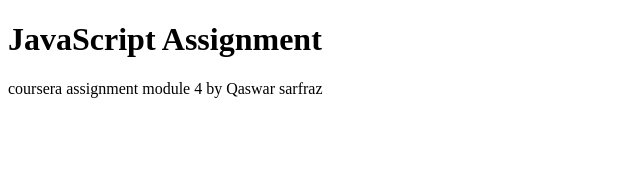
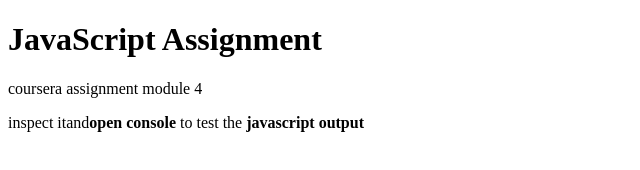
Before and after one commit to qaswarsarfraz187/module-4, a plain HTML site: page index.html in a window 1280 px wide. Shown: the whole page, without its empty margins (0-640 px from the left). Drawn offline with Linux system fonts and the light colour scheme.

Commit message:
Update index.html

```diff
--- a/index.html
+++ b/index.html
@@ -7,7 +7,8 @@
 </head>
 <body>
     <h1>JavaScript Assignment</h1>
-<p>coursera assignment module 4 by Qaswar sarfraz</p>
+<p>coursera assignment module 4</p>
+    <p><b></b>inspect it</b>and<strong>open console</strong>  to test the<strong> javascript output</strong> </p>
     <script src="helloSpeaker.js"></script>
     <script src="byeSpeaker.js"></script>
     <script src="main.js"></script>
```
